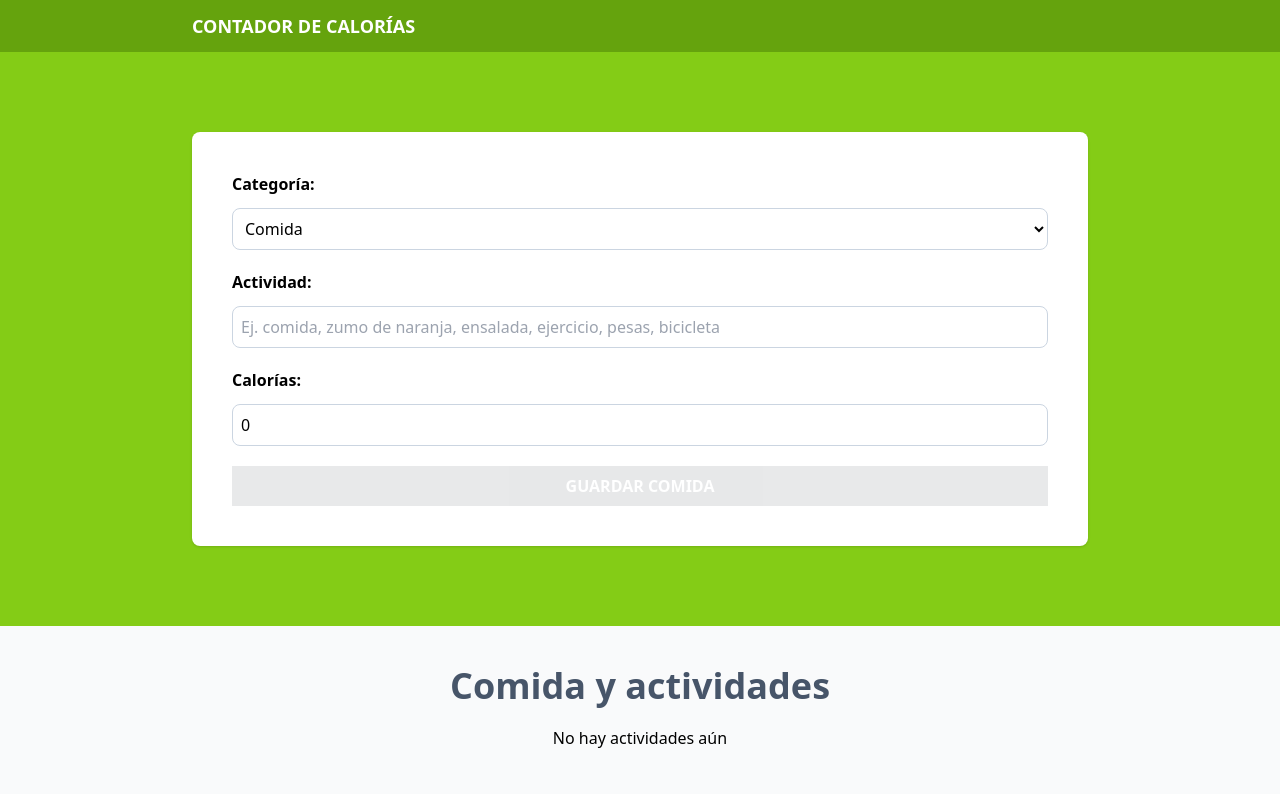
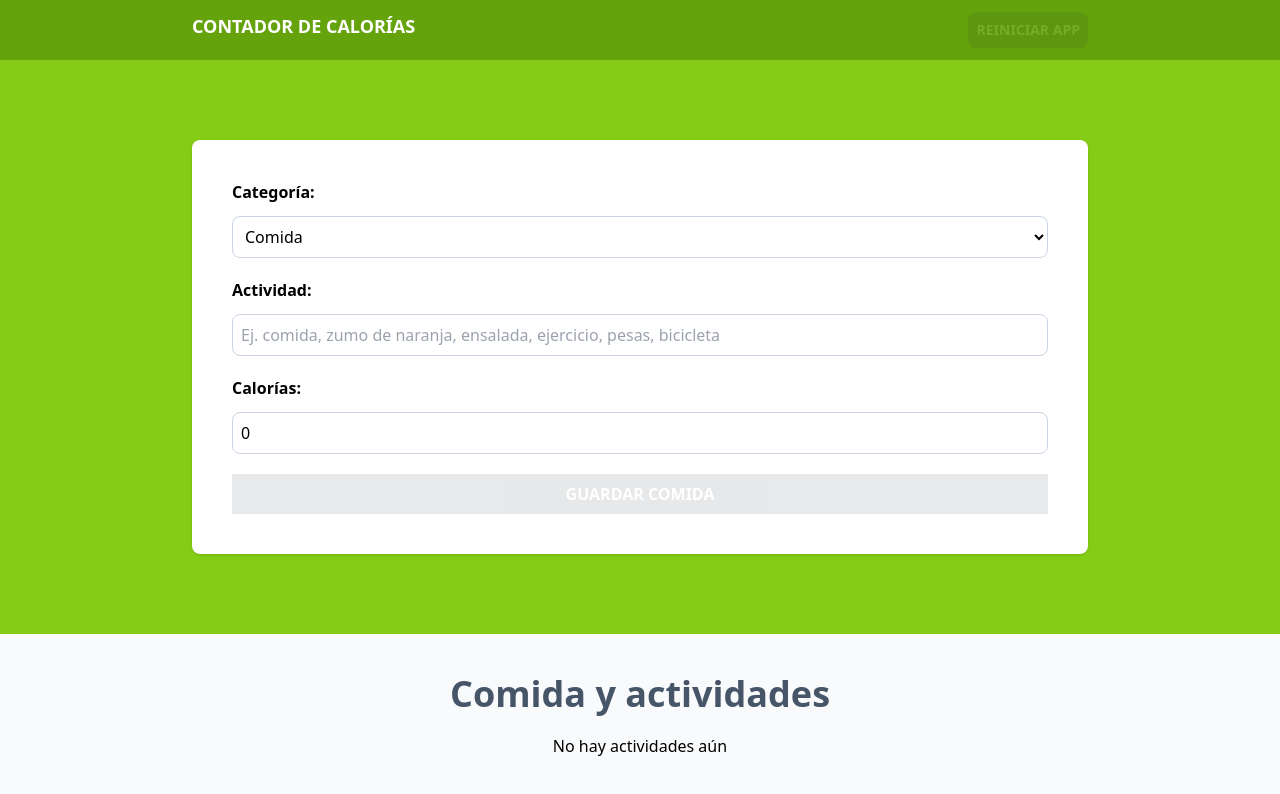
Before and after one commit to lemus777/calorie-tracker, a React (Vite) app: page / in a window 1280 px wide. Shown: the top 794 px of the page. Built offline with nearby package versions, Linux system fonts and the light colour scheme.

Commit message:
adding restart app button

```diff
--- a/src/App.tsx
+++ b/src/App.tsx
@@ -1,4 +1,4 @@
-import { useReducer, useEffect } from "react"
+import { useReducer, useEffect, useMemo } from "react"
 import Form from "./components/Form"
 import { activityReducer, initialState } from "./reducers/activity-reducer"
 import ActivityList from "./components/ActivityList"
@@ -11,6 +11,8 @@
     localStorage.setItem('activities', JSON.stringify(state.activities))
   }, [state.activities])
 
+  const canRestartApp = () => useMemo(() => state.activities.length, [state.activities])
+
   return (
     <>
       <header className="bg-lime-600 py-3">
@@ -18,6 +20,13 @@
           <h1 className="text-center text-lg font-bold text-white uppercase">
             Contador de calorías
           </h1>
+          <button
+            className="bg-gray-800 hover:bg-gray-900 p-2 font-bold uppercase text-white cursor-pointer rounded-lg text-sm disabled:opacity-10"
+            disabled={!canRestartApp()}
+            onClick={() => dispatch({ type: 'restart-app'})}
+          >
+            Reiniciar App
+          </button>
         </div>
       </header>
       <section className="bg-lime-500 py-20 px-5">
--- a/src/components/ActivityList.tsx
+++ b/src/components/ActivityList.tsx
@@ -23,7 +23,7 @@
       { isEmptyActivities ?
         <p className="text-center my-5">No hay actividades aún</p> :
         activities.map( activity => (
-          <div key={activity.id} className="px-5 py-10 bg-white mt-5 flex justify-between">
+          <div key={activity.id} className="px-5 py-10 bg-white mt-5 flex justify-between shadow">
             <div className="space-y-2 relative">
               <p className={`absolute -top-8 -left-8 px-10 py-2 text-white uppercase font-bold ${activity.category === 1 ? 'bg-lime-500' : 'bg-orange-500'}`}>
                 {categoryName(+activity.category)}
--- a/src/reducers/activity-reducer.ts
+++ b/src/reducers/activity-reducer.ts
@@ -3,7 +3,8 @@
 export type ActivityActions =
 { type: 'save-activity', payload: { newActivity : Activity} } |
 { type: 'set-activeId', payload: { id : Activity['id']} } |
-{ type: 'delete-activity', payload: { id : Activity['id']} }
+{ type: 'delete-activity', payload: { id : Activity['id']} } |
+{ type: 'restart-app' }
 
 export type ActivityState = {
   activities : Activity[]
@@ -51,5 +52,11 @@
       activities: state.activities.filter( activity => activity.id !== action.payload.id)
     }
   }
+  if (action.type === 'restart-app') {
+    return {
+      activities: [],
+      activeId: ''
+    }
+  }
   return state
 }
```
